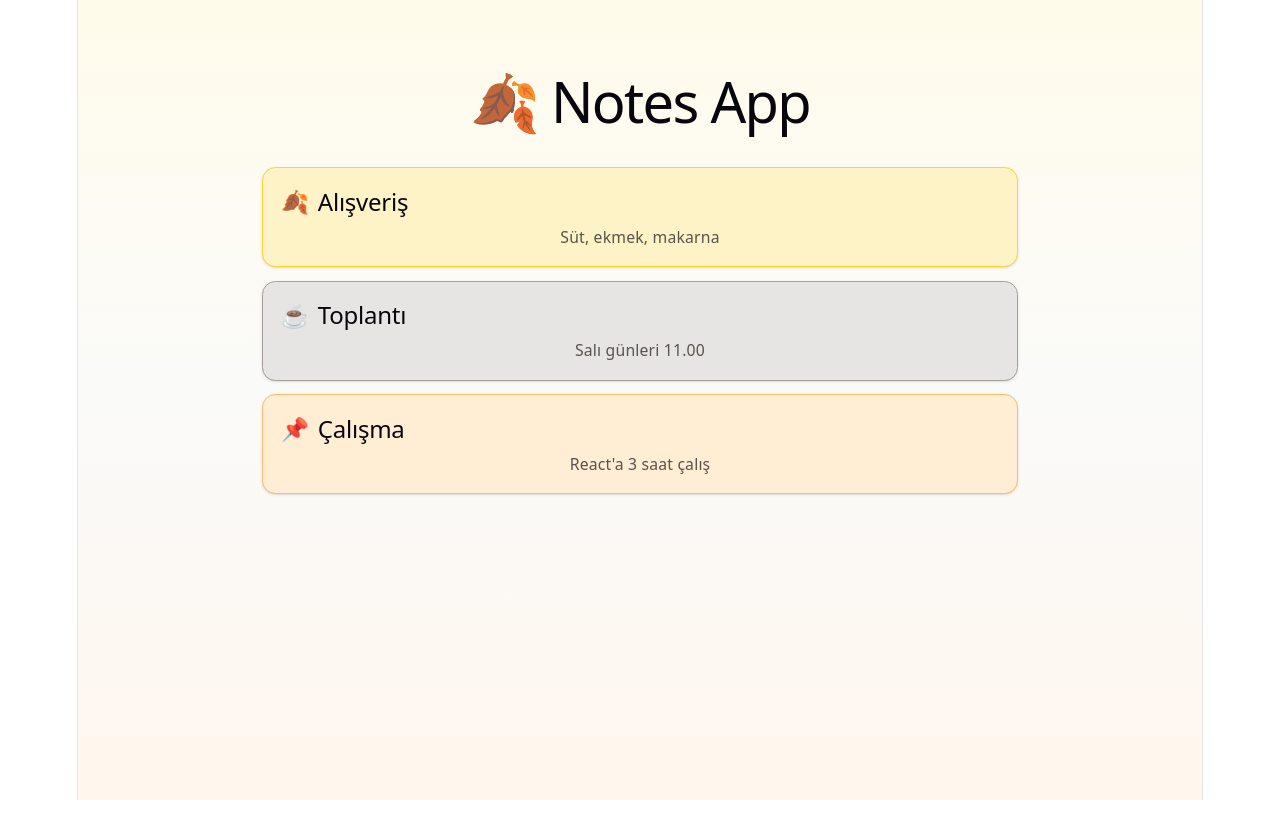
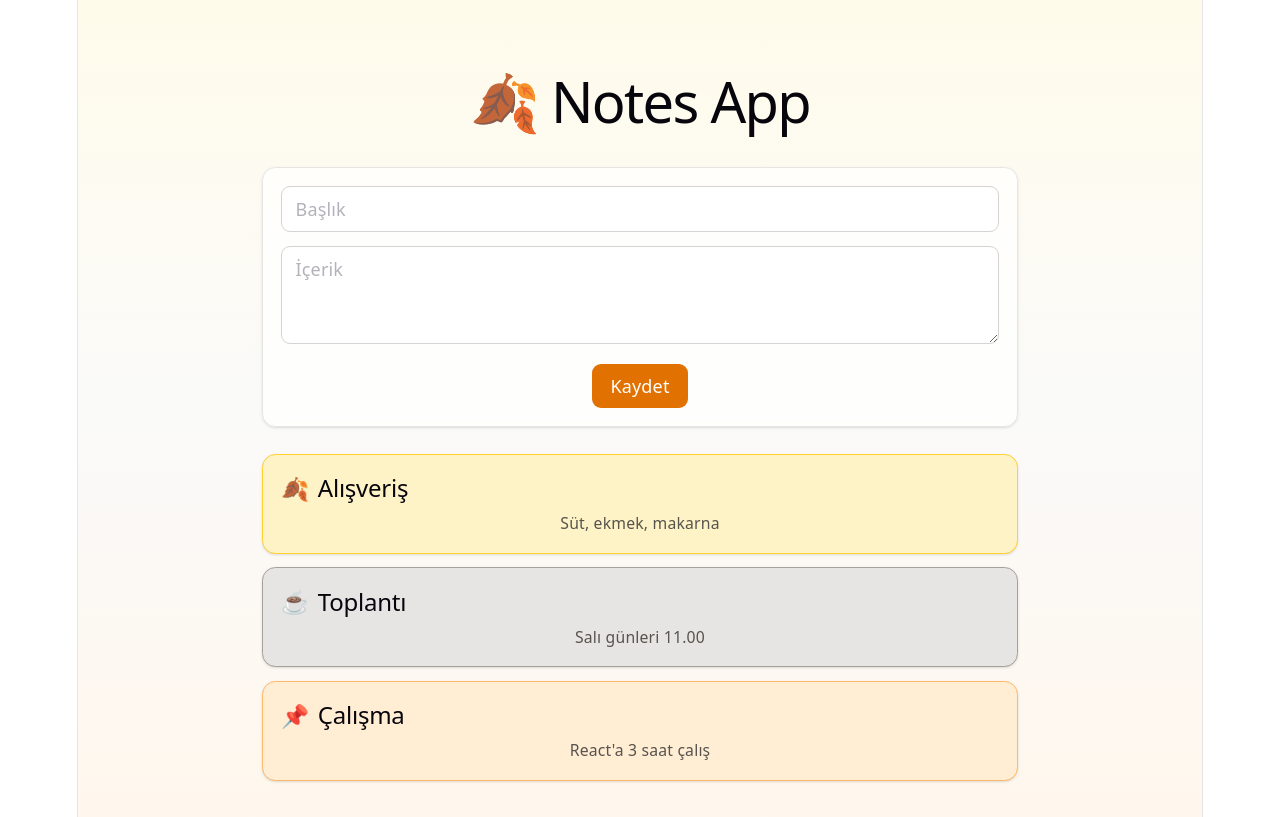
Before and after one commit to EniseAslan/Notes-App, a React (Vite) app in the folder notes-app/: page / in a window 1280 px wide. Built offline with nearby package versions, Linux system fonts and the light colour scheme.

Commit message:
feat: show inline validation when title is empty

```diff
--- a/notes-app/src/App.jsx
+++ b/notes-app/src/App.jsx
@@ -1,22 +1,28 @@
 import { useState } from "react";
 import NoteList from "./components/NoteList";
-
+import NoteForm from "./components/NoteForm";
 function App() {
 
-  const [notes] = useState([
+  const [notes,setNotes] = useState([
     { id: 1, title: "Alışveriş", content: "Süt, ekmek, makarna" },
     { id: 2, title: "Toplantı", content: "Salı günleri 11.00" },
     { id: 3, title: "Çalışma", content: "React'a 3 saat çalış" },
   ]);
+ const [form, setForm] = useState({ title: "", content: "" });
 
+  const saveNote = () => {
+    if (!form.title.trim()) return;
+    setNotes((prev) => [...prev, { id: Date.now(), ...form }]);
+    setForm({ title: "", content: "" });
+  };
   return (
     <div className="min-h-screen bg-gradient-to-b from-amber-50 via-stone-50 to-orange-50 p-8">
       <div className="max-w-2xl mx-auto">
         <h1 className="text-3xl font-bold text-stone-800 mb-6">🍂 Notes App</h1>
+        <NoteForm form={form} onChange={setForm} onSave={saveNote} />
         <NoteList notes={notes} />
       </div>
     </div>
-
   );
 }
 
--- /dev/null
+++ b/notes-app/src/components/NoteForm.jsx
@@ -0,0 +1,59 @@
+import { useState } from "react";
+
+export default function NoteForm({ form, onChange, onSave }) {
+  const [error, setError] = useState("");
+
+  const handleChange = (e) => {
+    const { name, value } = e.target;
+    onChange({ ...form, [name]: value });
+    if (error) setError("");
+  };
+
+  const handleSubmit = (e) => {
+    e.preventDefault();
+    if (!form.title.trim()) {
+      setError("Lütfen bir başlık girin.");
+      return;
+    }
+    onSave();
+    setError("");
+  };
+
+  return (
+    <form
+      onSubmit={handleSubmit}
+      className="bg-white/70 backdrop-blur p-4 rounded-xl border border-stone-200 shadow-sm mb-6 space-y-3"
+    >
+      <input
+        name="title"
+        value={form.title}
+        onChange={handleChange}
+        placeholder="Başlık"
+        className={`w-full border rounded-lg px-3 py-2 bg-white focus:outline-none focus:ring-2 ${
+          error
+            ? "border-red-400 focus:ring-red-300"
+            : "border-stone-300 focus:ring-amber-300"
+        }`}
+      />
+      <textarea
+        name="content"
+        value={form.content}
+        onChange={handleChange}
+        placeholder="İçerik"
+        rows={3}
+        className="w-full border border-stone-300 rounded-lg px-3 py-2 bg-white focus:outline-none focus:ring-2 focus:ring-amber-300"
+      />
+      {error && (
+         <p className="text-sm text-amber-700 bg-amber-50 border border-amber-200 rounded-lg px-3 py-2 flex items-center gap-2">
+     {error}
+  </p>
+      )}
+      <button
+        type="submit"
+        className="bg-amber-600 text-white px-4 py-2 rounded-lg hover:bg-amber-700 transition"
+      >
+        Kaydet
+      </button>
+    </form>
+  );
+}
```
